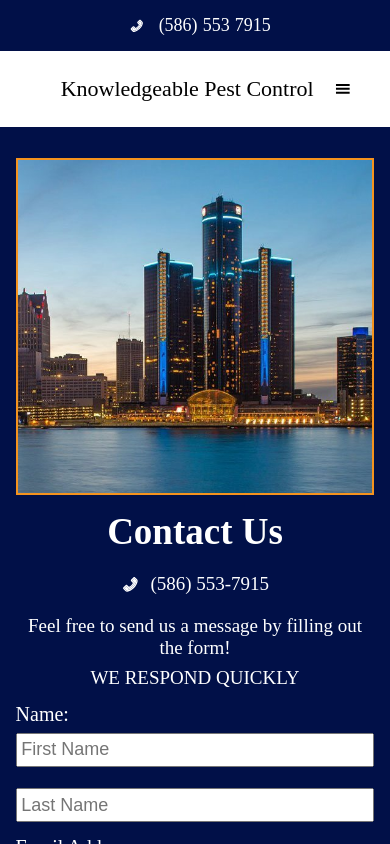
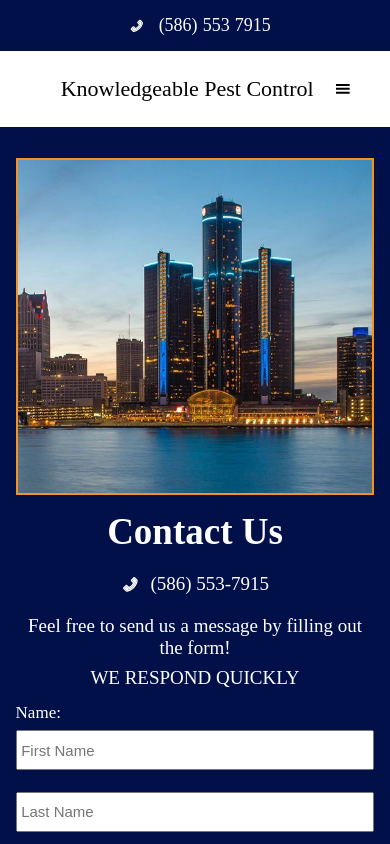
Before and after one commit to jevoncochran/pest-control, a React (Create React App) app in the folder client/: page /contact in a window 390 px wide. Shown: the top 844 px of the page. Built offline with nearby package versions, Linux system fonts and the light colour scheme.

Commit message:
changes to Contact mobile

```diff
--- a/client/src/components/Contact/Contact.scss
+++ b/client/src/components/Contact/Contact.scss
@@ -144,8 +144,22 @@ $mobile: 900px;
   .contact {
     padding: 8% 4%;
   }
+
+  .contact-form-label {
+    font-size: 17px;
+  }
+
   .contact-name-input-div {
     flex-direction: column;
+  }
+
+  .contact-input {
+    height: 40px;
+    font-size: 15px;
+  }
+
+  .contact-msg-input {
+    height: 80px;
   }
 
   .contact-input-name {
--- a/client/src/components/Home/Home.scss
+++ b/client/src/components/Home/Home.scss
@@ -173,9 +173,6 @@ $mobile: 900px;
   .home-inquiry-input {
     // width: 100%;
     height: 40px;
-    // border-radius: 0px;
-    // border: 1px solid #fff;
-    // padding: 1%;
     font-size: 10px;
   }
 
```
